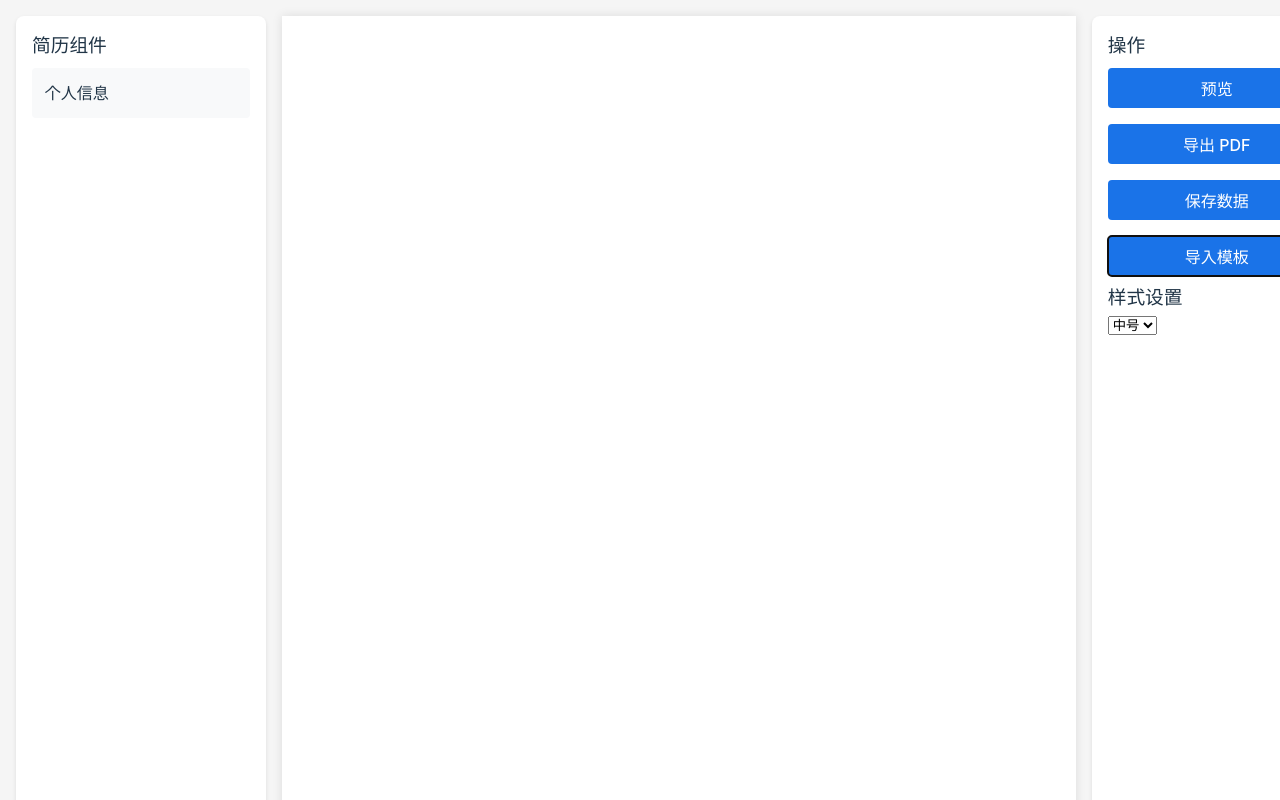
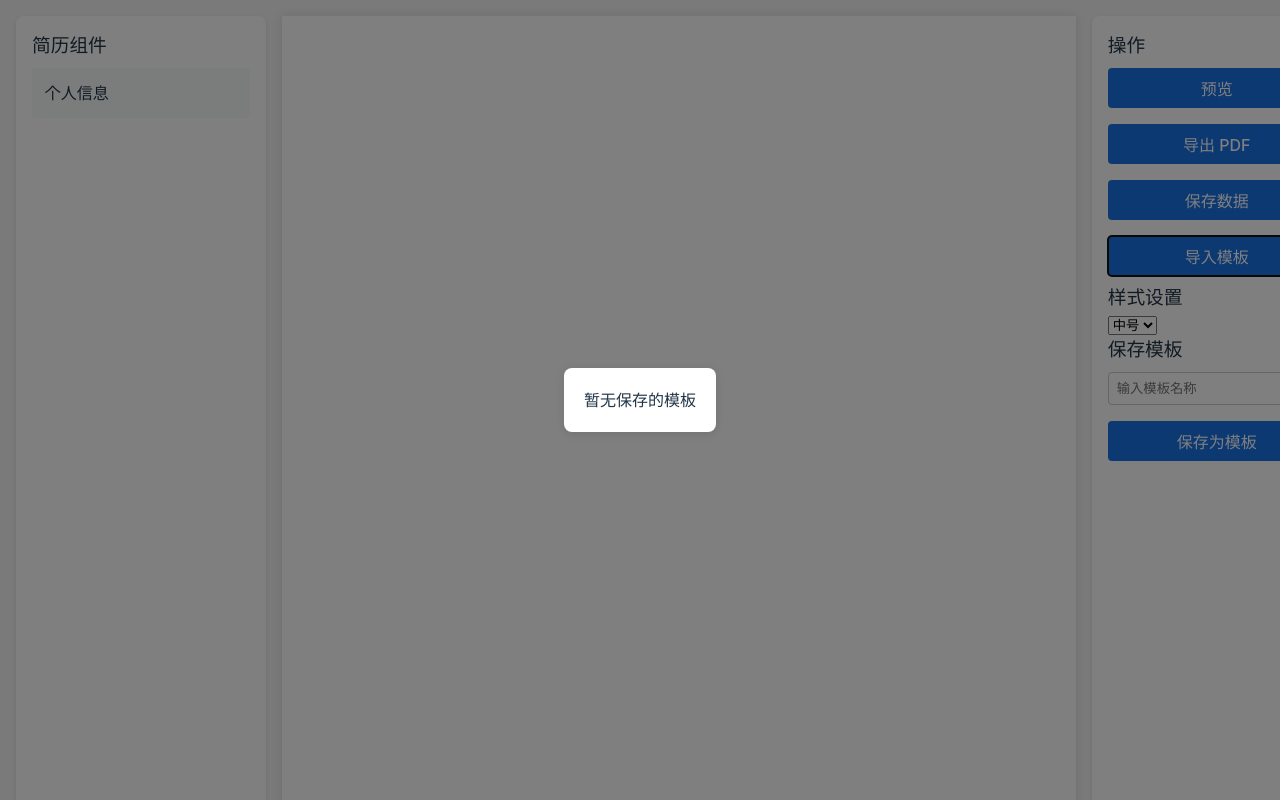
Before and after one commit to zrea200/jianli, a React (Vite) app: page / in a window 1280 px wide. Both pictures are taken after a click on the button "导入模板". Shown: the top 800 px of the page. Built offline with nearby package versions, Linux system fonts and the light colour scheme.

Commit message:
feat(resume): 添加模板保存和导入功能
- 新增保存模板和导入模板的功能
- 添加模板列表弹窗和模板名称输入框
- 实现模板数据的本地存储
- 优化右侧面板的样式和布局

```diff
--- a/src/components/RightPanel.jsx
+++ b/src/components/RightPanel.jsx
@@ -1,5 +1,3 @@
-// 右侧面板组件
-// 导入必要的依赖
 import styled from "styled-components";
 import { useState } from "react";
 // 导入 PDF 导出相关的库
@@ -10,6 +8,9 @@ import useResumeStore from "../stores/resumeStore";
 // 导入预览相关组件
 import PreviewModal from "./PreviewModal";
 import ResumePreview from "./ResumePreview";
+// 导入 TemplateModal 和 TemplateList 组件，假设它们存在
+import TemplateModal from "./TemplateModal";
+import TemplateList from "./TemplateList";
 
 // 定义右侧面板容器样式
 const Panel = styled.div`
@@ -35,11 +36,27 @@ const Button = styled.button`
   }
 `;
 
-// 右侧面板组件
+// 定义输入框样式
+const Input = styled.input`
+  width: calc(100% - 1rem);
+  padding: 0.5rem;
+  margin: 0.5rem 0;
+  border: 1px solid #ccc;
+  border-radius: 4px;
+`;
+
 const RightPanel = () => {
-  // 从状态管理中获取所需的状态和方法
-  const { styles, updateStyles, saveToLocalStorage } = useResumeStore();
+  const {
+    styles,
+    updateStyles,
+    saveToLocalStorage,
+    saveAsTemplate,
+    getTemplates,
+    importTemplate
+  } = useResumeStore();
   const [showPreview, setShowPreview] = useState(false);
+  const [showTemplateModal, setShowTemplateModal] = useState(false);
+  const [templateName, setTemplateName] = useState("");
 
   // 处理导出 PDF 的函数
   const handleExportPDF = async () => {
@@ -68,11 +85,28 @@ const RightPanel = () => {
       // 保存 PDF 文件
       pdf.save('我的简历.pdf');
     } catch (error) {
-      console.error('导出PDF失败:', error);
+      console.error('导出 PDF 失败:', error);
     }
   };
 
-  // 渲染组件
+  // 处理保存模板
+  const handleSaveTemplate = () => {
+    if (!templateName.trim()) {
+      alert("请输入模板名称");
+      return;
+    }
+    saveAsTemplate(templateName);
+    setTemplateName("");
+    alert("模板保存成功！");
+  };
+
+  // 处理导入模板
+  const handleImportTemplate = (template) => {
+    importTemplate(template);
+    setShowTemplateModal(false);
+    alert("模板导入成功！");
+  };
+
   return (
     <Panel>
       {/* 操作按钮区域 */}
@@ -80,7 +114,7 @@ const RightPanel = () => {
       <Button onClick={() => setShowPreview(true)}>预览</Button>
       <Button onClick={handleExportPDF}>导出 PDF</Button>
       <Button onClick={saveToLocalStorage}>保存数据</Button>
-      <Button>导入模板</Button>
+      <Button onClick={() => setShowTemplateModal(true)}>导入模板</Button>
 
       {/* 样式设置区域 */}
       <h3>样式设置</h3>
@@ -93,6 +127,28 @@ const RightPanel = () => {
         <option value="16px">大号</option>
       </select>
 
+      {/* 保存模板区域 */}
+      <h3>保存模板</h3>
+      <div>
+        <Input
+          type="text"
+          value={templateName}
+          onChange={(e) => setTemplateName(e.target.value)}
+          placeholder="输入模板名称"
+        />
+        <Button onClick={handleSaveTemplate}>保存为模板</Button>
+      </div>
+
+      {/* 模板选择弹窗 */}
+      {showTemplateModal && (
+        <TemplateModal onClose={() => setShowTemplateModal(false)}>
+          <TemplateList
+            templates={getTemplates()}
+            onSelect={handleImportTemplate}
+          />
+        </TemplateModal>
+      )}
+
       {/* 预览模态框 */}
       {showPreview && (
         <PreviewModal onClose={() => setShowPreview(false)}>
--- /dev/null
+++ b/src/components/TemplateList.jsx
@@ -0,0 +1,38 @@
+import styled from "styled-components";
+
+const List = styled.div`
+  max-height: 400px;
+  overflow-y: auto;
+`;
+
+const TemplateItem = styled.div`
+  padding: 10px;
+  border-bottom: 1px solid #eee;
+  cursor: pointer;
+
+  &:hover {
+    background: #f5f5f5;
+  }
+`;
+
+const TemplateList = ({ templates, onSelect }) => {
+  if (templates.length === 0) {
+    return <div>暂无保存的模板</div>;
+  }
+
+  return (
+    <List>
+      {templates.map((template, index) => (
+        <TemplateItem
+          key={index}
+          onClick={() => onSelect(template)}
+        >
+          <h4>{template.name}</h4>
+          <small>{new Date(template.createTime).toLocaleString()}</small>
+        </TemplateItem>
+      ))}
+    </List>
+  );
+};
+
+export default TemplateList;
--- /dev/null
+++ b/src/components/TemplateModal.jsx
@@ -0,0 +1,36 @@
+import styled from "styled-components";
+
+const Modal = styled.div`
+  position: fixed;
+  top: 50%;
+  left: 50%;
+  transform: translate(-50%, -50%);
+  background: white;
+  padding: 20px;
+  border-radius: 8px;
+  box-shadow: 0 2px 10px rgba(0, 0, 0, 0.1);
+  z-index: 1000;
+`;
+
+const Overlay = styled.div`
+  position: fixed;
+  top: 0;
+  left: 0;
+  right: 0;
+  bottom: 0;
+  background: rgba(0, 0, 0, 0.5);
+  z-index: 999;
+`;
+
+const TemplateModal = ({ children, onClose }) => {
+  return (
+    <>
+      <Overlay onClick={onClose} />
+      <Modal>
+        {children}
+      </Modal>
+    </>
+  );
+};
+
+export default TemplateModal;
--- a/src/stores/resumeStore.js
+++ b/src/stores/resumeStore.js
@@ -69,6 +69,38 @@ const useResumeStore = create((set, get) => ({
             set(parsedData);  // 更新状态
         }
     },
+
+    // 保存为模板
+    saveAsTemplate: (templateName) => {
+      const currentState = {
+        components: get().components,
+        styles: get().styles,
+        name: templateName,
+        createTime: new Date().toISOString()
+      };
+
+      // 从 localStorage 获取现有模板
+      const existingTemplates = JSON.parse(localStorage.getItem('resumeTemplates') || '[]');
+
+      // 添加新模板
+      existingTemplates.push(currentState);
+
+      // 保存回 localStorage
+      localStorage.setItem('resumeTemplates', JSON.stringify(existingTemplates));
+    },
+
+    // 获取所有模板
+    getTemplates: () => {
+      return JSON.parse(localStorage.getItem('resumeTemplates') || '[]');
+    },
+
+    // 导入模板
+    importTemplate: (template) => {
+      set({
+        components: template.components,
+        styles: template.styles
+      });
+    },
 }));
 
 // === 初始化逻辑 ===
```
